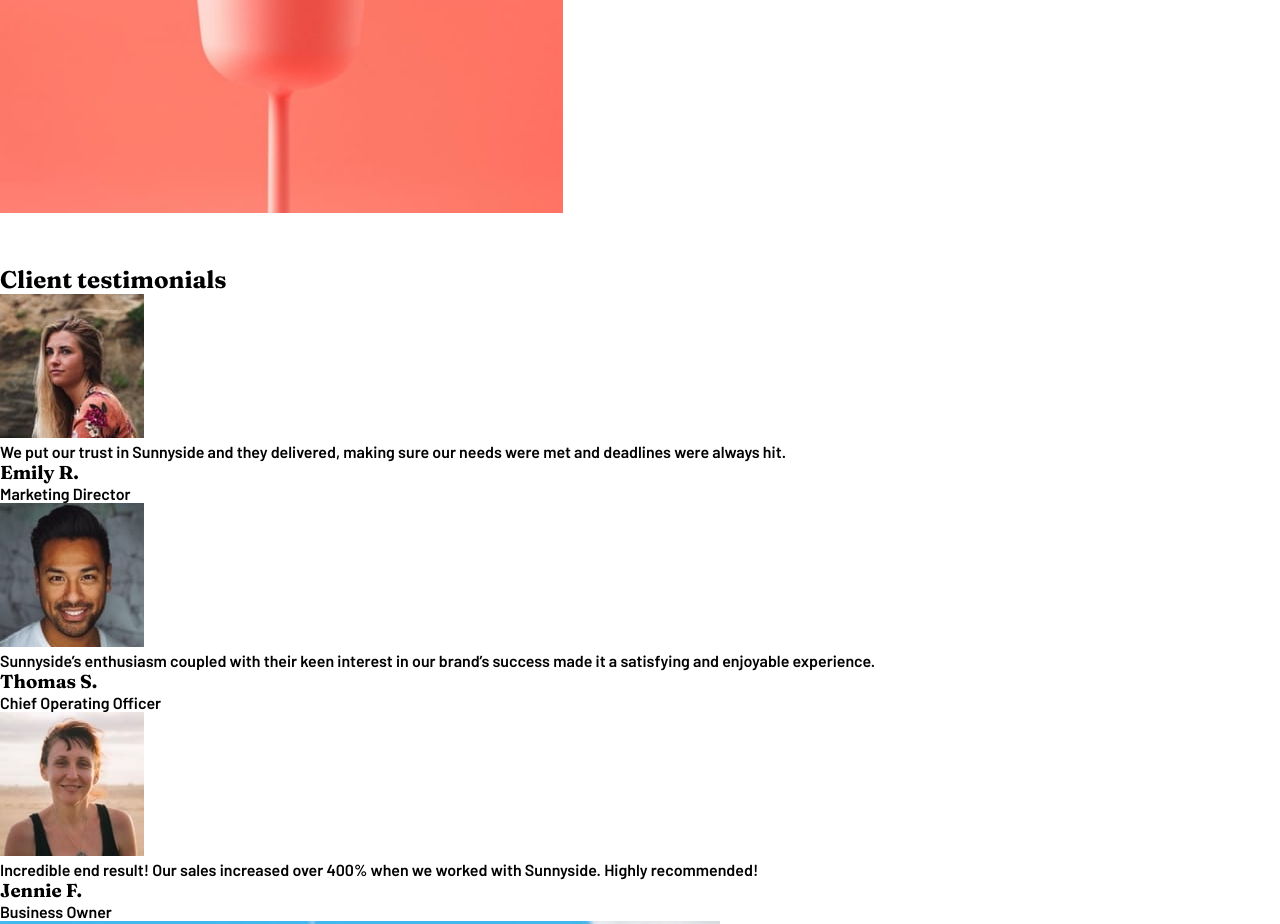
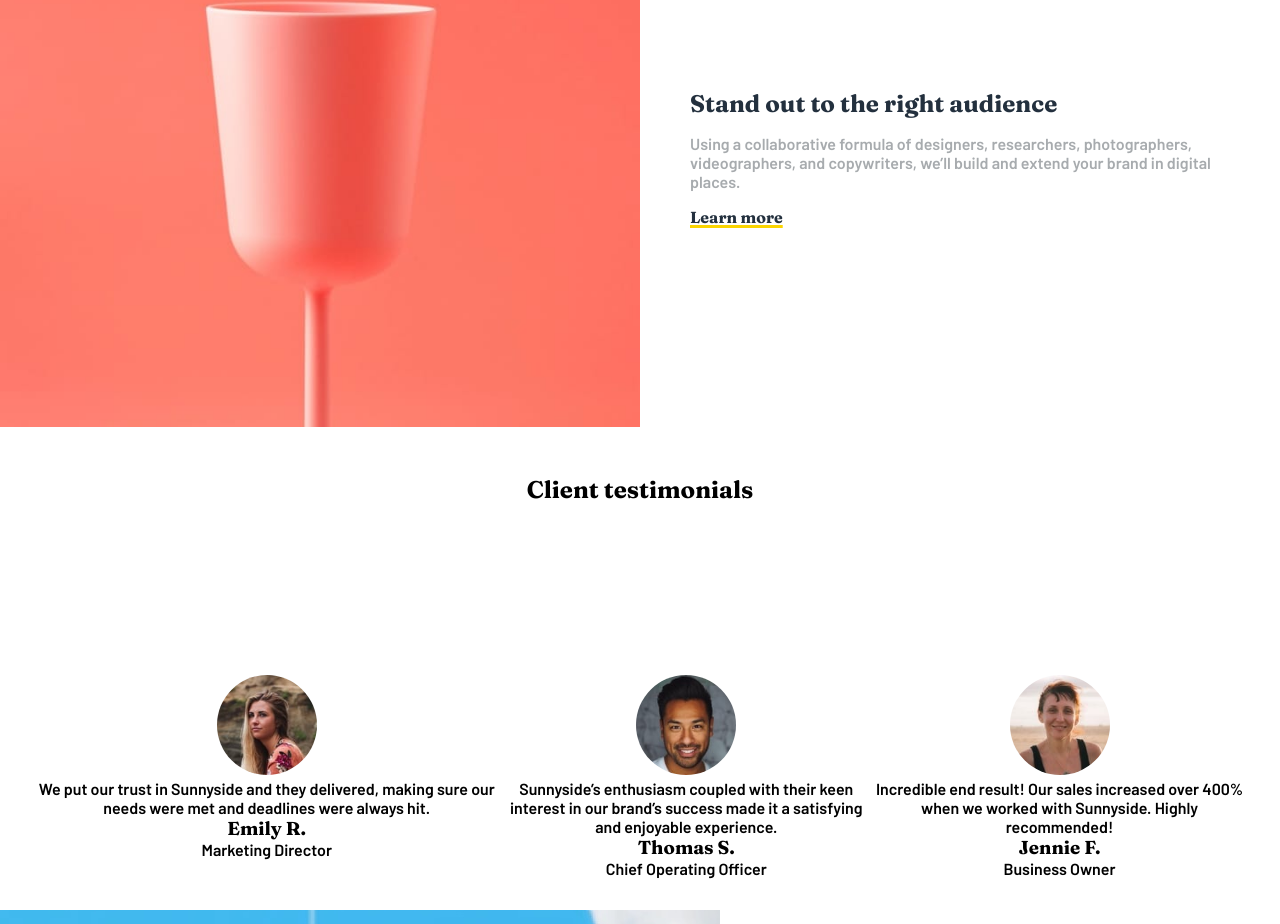
Before and after one commit to Oluwatobiiiiii/suunyside, a plain HTML site: page index.html in a window 1280 px wide. Shown: the part 1360-2284 px from the top of the page. Drawn offline with Linux system fonts and the light colour scheme.

Commit message:
updated sunnyside

```diff
--- a/style.css
+++ b/style.css
@@ -39,8 +39,12 @@ h1,h2,h3,h4,h5,h6{
  background-repeat: no-repeat;
  background-size: cover;
  background-image: url(images/desktop/image-header.jpg);
- height: 500px;
- width: auto;
+ background-repeat: no-repeat;
+ background-size: cover;
+ background-position: center;
+ height: 44.5rem;
+ max-height: 100%;
+ text-align: center;
 }
 
 .navbar{
@@ -129,6 +133,8 @@ h1,h2,h3,h4,h5,h6{
 
 .feautres-1-desktop{
     flex: 50%;
+    max-width: 100%;
+    height: 100%;
 }
 
 .feautres-text1{
@@ -157,6 +163,86 @@ h1,h2,h3,h4,h5,h6{
     display: none;
 }
 
+.feautres-2-images{
+    max-width: 100%;
+    flex: 50%;
+}
+
 .feautres-2-mobile-desktop{
-    width: 563px;
+    max-width: 100%;
+    height: 100%;
 }
+
+.feautres-2-text{
+    flex: 50%;
+    flex: 50%;
+    display: flex;
+    flex-direction: column;
+    justify-content: center;
+    text-align: left;
+    padding-left: 50px;
+    padding-right: 50px;
+}
+
+.feautres-text2{
+    margin-bottom: 1rem;
+    color: var(--Very-dark-desaturated-blue);
+}
+
+.feautres-text-2{
+    margin-bottom: 1rem;
+    color: var(--Grayish-blue--);
+}
+
+.feautres-2-link{
+    color: var(--Very-dark-desaturated-blue);
+    text-decoration: var(--Yellow--) underline solid 3px;
+    font-family: 'Fraunces', serif;
+}
+
+
+#testimonials{
+    margin: 2rem;
+    display: grid;
+    grid-template-columns: repeat(1, 200px);
+    grid-template-rows: repeat(1, 200px) ;
+}
+
+.testimonials-section{
+    text-align: center;
+    grid-column: span 6;
+}
+
+.testimonial-1{
+    text-align: center;
+    grid-row: 2;
+    grid-column: span 2;
+}
+
+.testimonial-1 > img{
+    border-radius: 50%;
+    width: 100px;
+}
+
+.testimonials-2{
+    text-align: center;
+    grid-row: 2;
+    grid-column: span 1;
+
+}
+
+.testimonials-2 > img{
+    border-radius: 50%;
+    width: 100px;
+}
+
+.testimonials-3{
+    text-align: center;
+    grid-row:  2;
+    grid-column: span 1;
+}
+
+.testimonials-3 > img{
+    border-radius: 50%;
+    width: 100px;
+}
```
